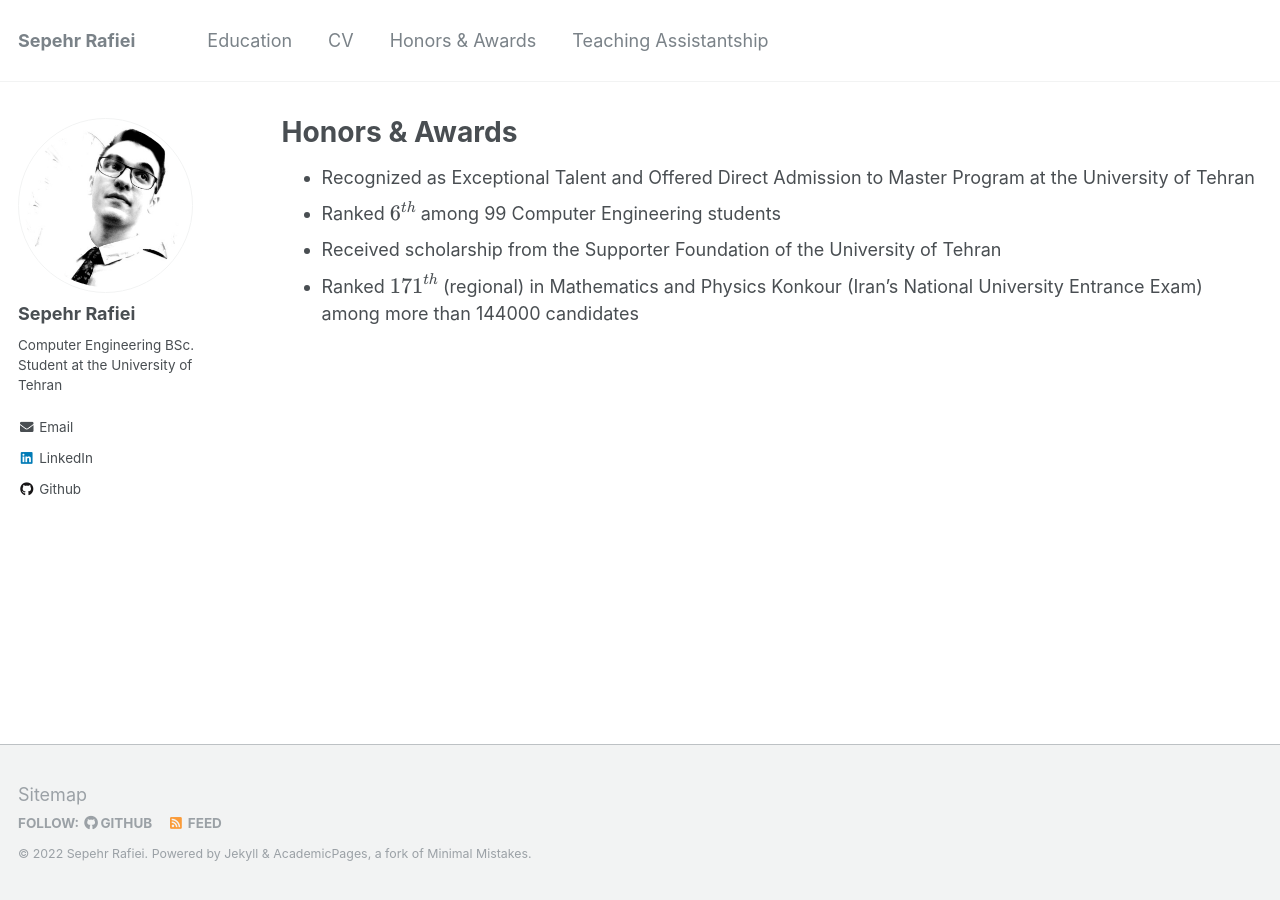
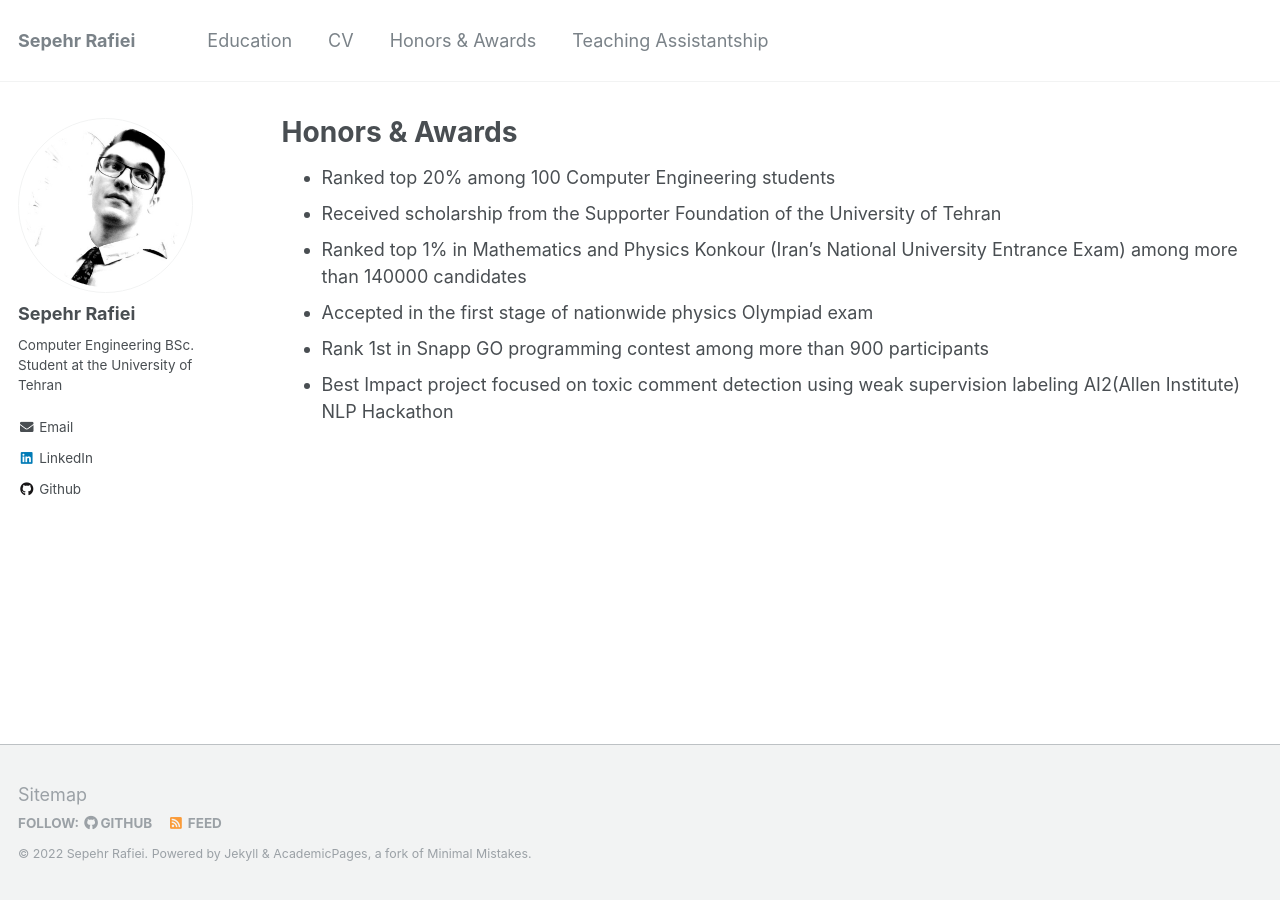
Before and after one commit to cep-ter/cep-ter.github.io, a Jekyll site: the page built from _pages/honors.md, in a window 1280 px wide. Built offline with Jekyll 4.4.1, drawn with Linux system fonts in a browser that asks for light colours; formulas are drawn with MathJax 3.

Commit message:
update honors

```diff
--- a/_pages/honors.md
+++ b/_pages/honors.md
@@ -5,7 +5,10 @@ permalink: /honors/
 author_profile: true
 ---
 
-- Recognized as Exceptional Talent and Offered Direct Admission to Master Program at the University of Tehran
-- Ranked $6^{th}$ among 99 Computer Engineering students
+<!-- - Recognized as Exceptional Talent and Offered Direct Admission to Master Program at the University of Tehran -->
+- Ranked top 20% among 100 Computer Engineering students
 - Received scholarship from the Supporter Foundation of the University of Tehran
-- Ranked $171^{th}$ (regional) in Mathematics and Physics Konkour (Iran’s National University Entrance Exam) among more than 144000 candidates
+- Ranked top 1% in Mathematics and Physics Konkour (Iran's National University Entrance Exam) among more than 140000 candidates
+- Accepted in the first stage of nationwide physics Olympiad exam
+- Rank 1st in Snapp GO programming contest among more than 900 participants
+- Best Impact project focused on toxic comment detection using weak supervision labeling AI2(Allen Institute) NLP Hackathon
```
